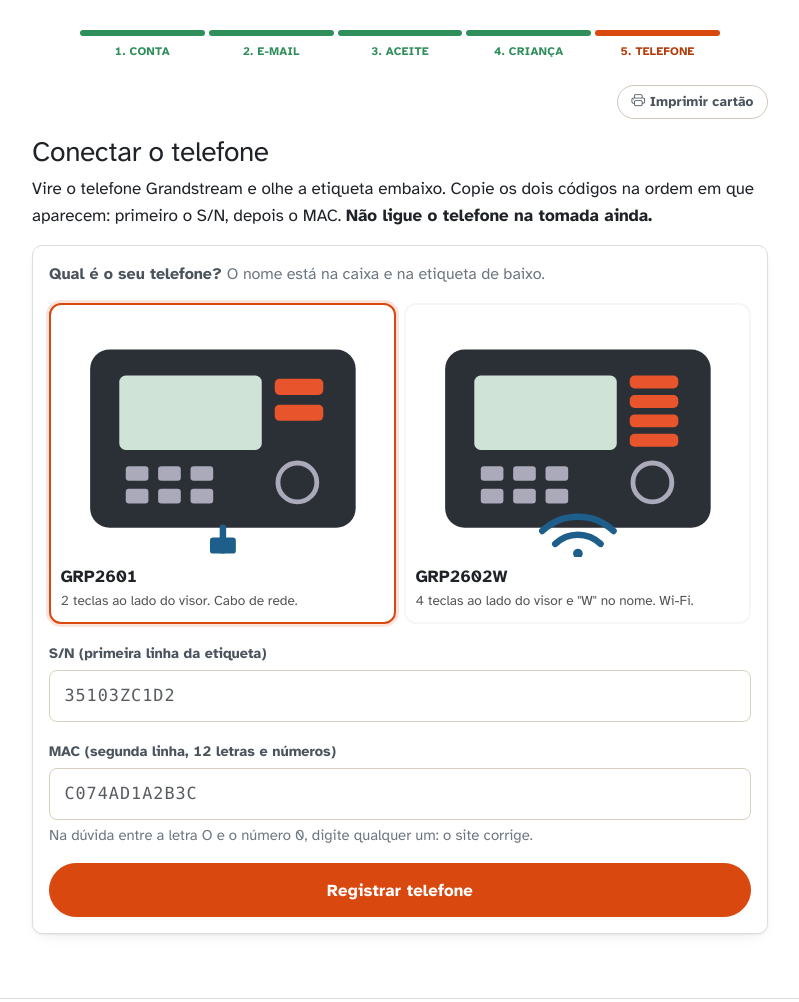
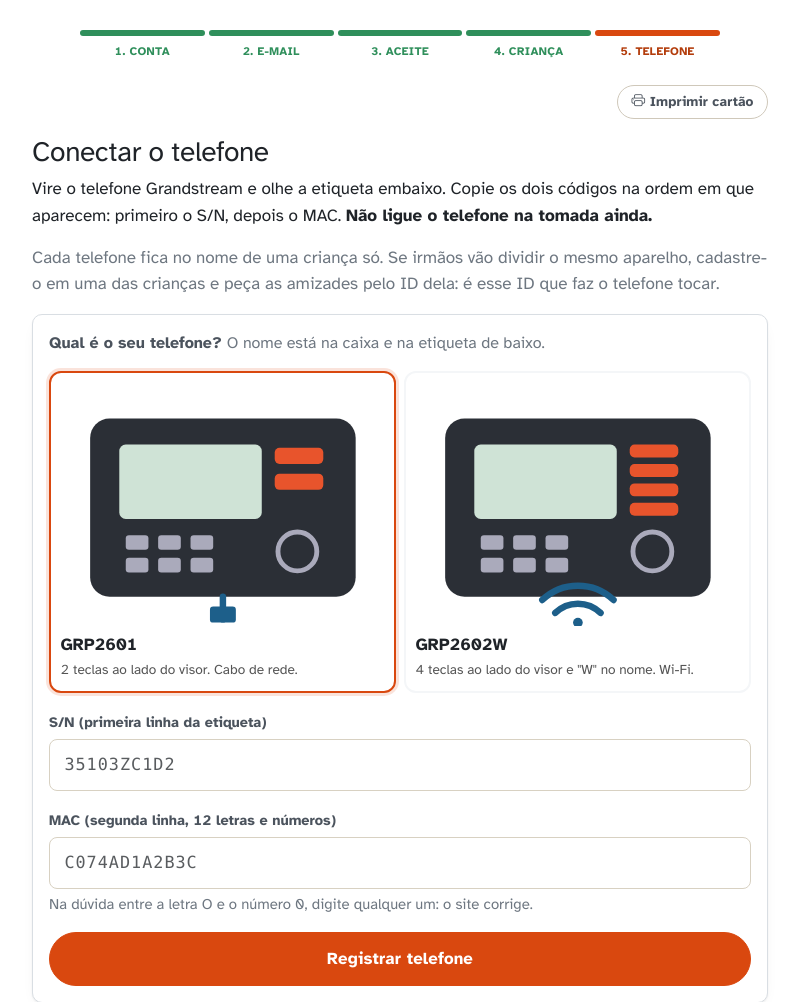
Before and after one commit to danielbmariani/telefonefixo, a Flask app: template portal/rede/templates/telefone.html in a window 1280 px wide. Shown: the part 65-1067 px from the top of the page, without its empty margins (240-1039 px from the left). Run offline with Flask 3, Linux system fonts and the light colour scheme; the template is opened without the code that fills it, so the values that code supplies are empty.

Commit message:
Página do telefone: avisa que cada aparelho fica no nome de uma criança só
Família com dois filhos e um aparelho descobria isso só no erro do segundo cadastro.

Co-Authored-By: Claude Fable 5.1 <noreply@anthropic.com>

```diff
--- a/portal/rede/templates/telefone.html
+++ b/portal/rede/templates/telefone.html
@@ -29,6 +29,7 @@
 {% endif %}
 <h1 class="h3 mb-2">Conectar o telefone</h1>
 <p>Vire o telefone Grandstream e olhe a etiqueta embaixo. Copie os dois códigos na ordem em que aparecem: primeiro o S/N, depois o MAC. <strong>Não ligue o telefone na tomada ainda.</strong></p>
+<p class="text-muted">Cada telefone fica no nome de uma criança só. Se irmãos vão dividir o mesmo aparelho, cadastre-o em uma das crianças e peça as amizades pelo ID dela: é esse ID que faz o telefone tocar.</p>
 <div class="card mb-3"><div class="card-body">
 <form method="post" data-enviando="Registrando…" data-aviso="Estamos registrando o telefone na Grandstream. Leva uns 10 segundos, não feche a página."><input type="hidden" name="_csrf_token" value="{{ csrf_token() }}"><input type="hidden" name="acao" value="informar">
   {% include '_modelos.html' %}
```
